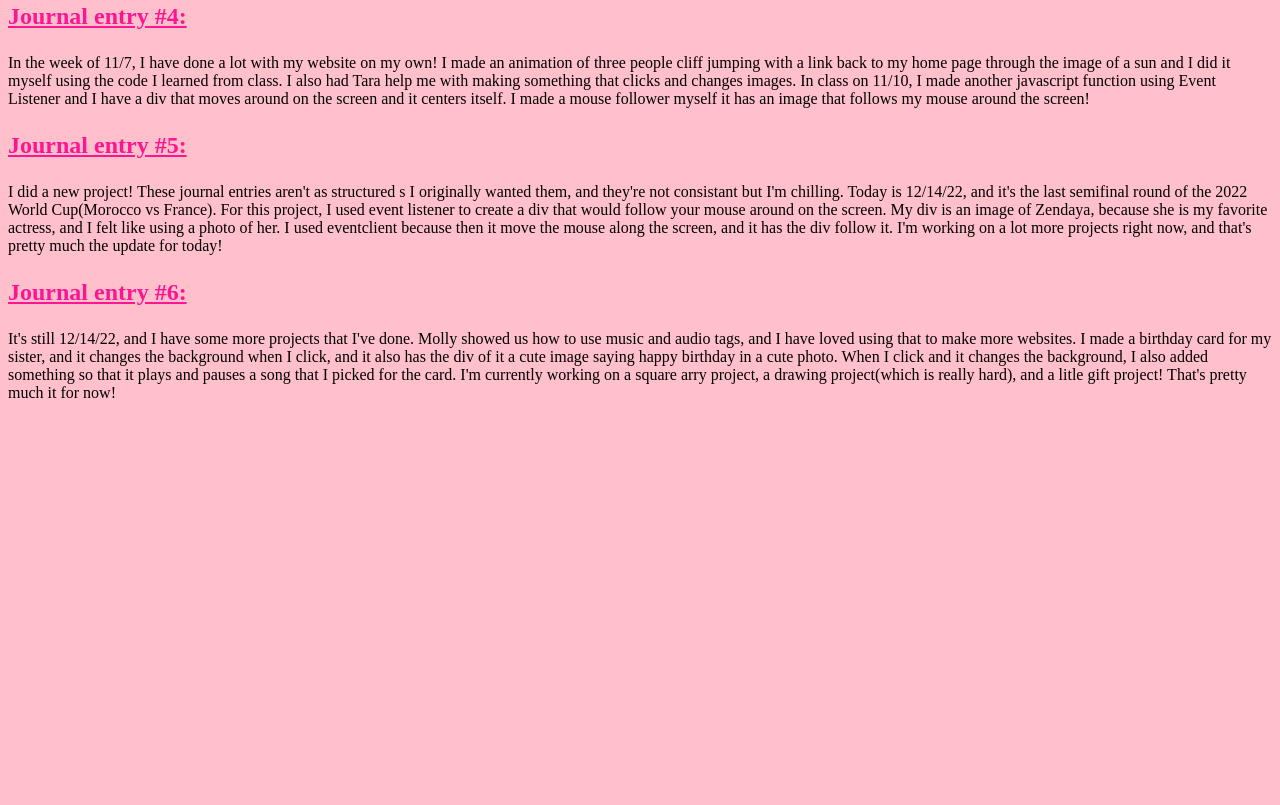
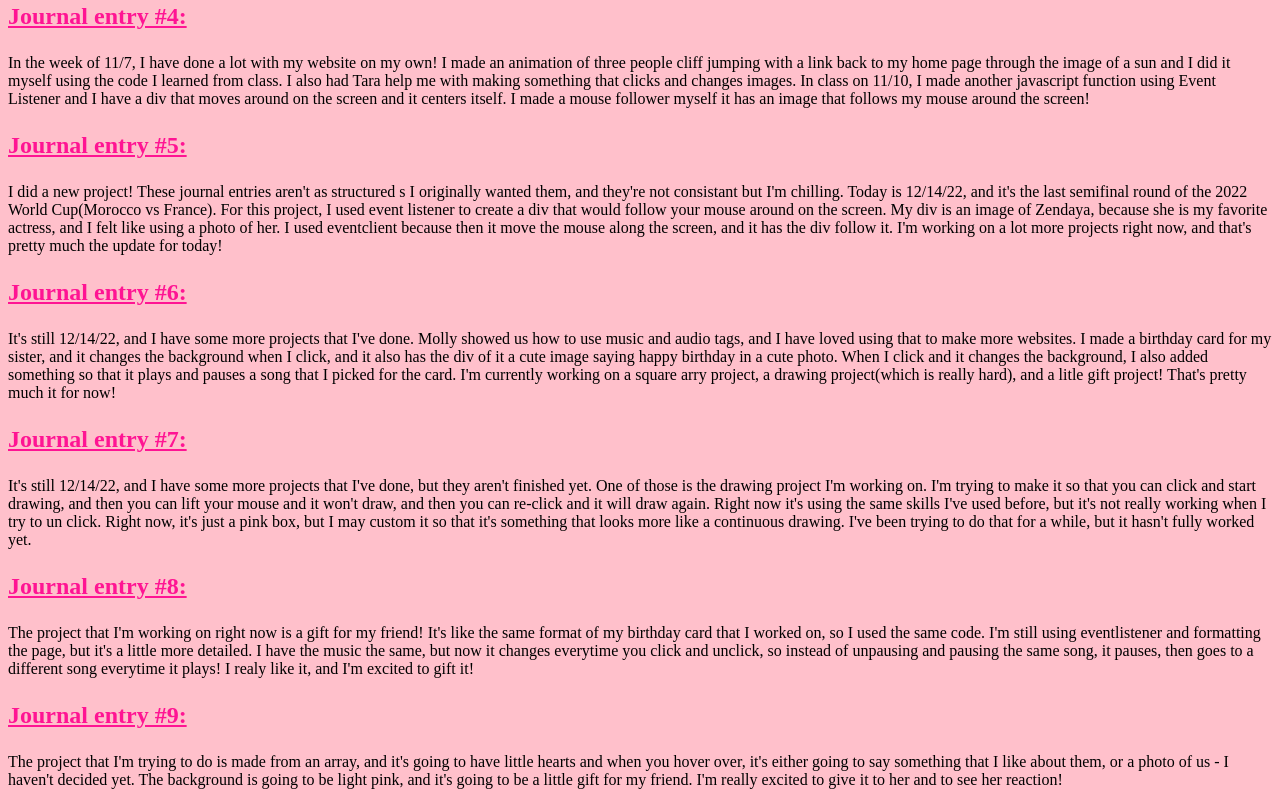
Before and after one commit to c26sm2/c26sm2.github.io, a plain HTML site: page journal.html in a window 1280 px wide. Shown: the part 470-1275 px from the top of the page. Before the commit the page ends 888 px from the top, so only its background shows below. Drawn offline with Linux system fonts and the light colour scheme.

Commit message:
y journal entries

```diff
--- a/journal.html
+++ b/journal.html
@@ -87,5 +87,29 @@ I did a new project! These journal entries aren't as structured s I originally w
 It's still 12/14/22, and I have some more projects that I've done. Molly showed us how to use music and audio tags, and I have loved using that to make more websites. I made a birthday card for my sister, and it changes the background when I click, and it also has the div of it a cute image saying happy birthday in a cute photo. When I click and it changes the background, I also added something so that it plays and pauses a song that I picked for the card. I'm currently working on a square arry project, a drawing project(which is really hard), and a litle gift project! That's pretty much it for now!
 
 </p>
+
+<p class = "title">
+	Journal entry #7:
+</p>
+
+	<p class = "entry">
+It's still 12/14/22, and I have some more projects that I've done, but they aren't finished yet. One of those is the drawing project I'm working on. I'm trying to make it so that you can click and start drawing, and then you can lift your mouse and it won't draw, and then you can re-click and it will draw again. Right now it's using the same skills I've used before, but it's not really working when I try to un click. Right now, it's just a pink box, but I may custom it so that it's something that looks more like a continuous drawing. I've been trying to do that for a while, but it hasn't fully worked yet.
+</p>
+
+<p class = "title">
+	Journal entry #8:
+</p>
+
+	<p class = "entry">
+The project that I'm working on right now is a gift for my friend! It's like the same format of my birthday card that I worked on, so I used the same code. I'm still using eventlistener and formatting the page, but it's a little more detailed. I have the music the same, but now it changes everytime you click and unclick, so instead of unpausing and pausing the same song, it pauses, then goes to a different song everytime it plays! I realy like it, and I'm excited to gift it!
+</p>
+
+<p class = "title">
+	Journal entry #9:
+</p>
+
+	<p class = "entry">
+The project that I'm trying to do is made from an array, and it's going to have little hearts and when you hover over, it's either going to say something that I like about them, or a photo of us - I haven't decided yet. The background is going to be light pink, and it's going to be a little gift for my friend. I'm really excited to give it to her and to see her reaction!
+</p>
 </body>
 </html>
```
